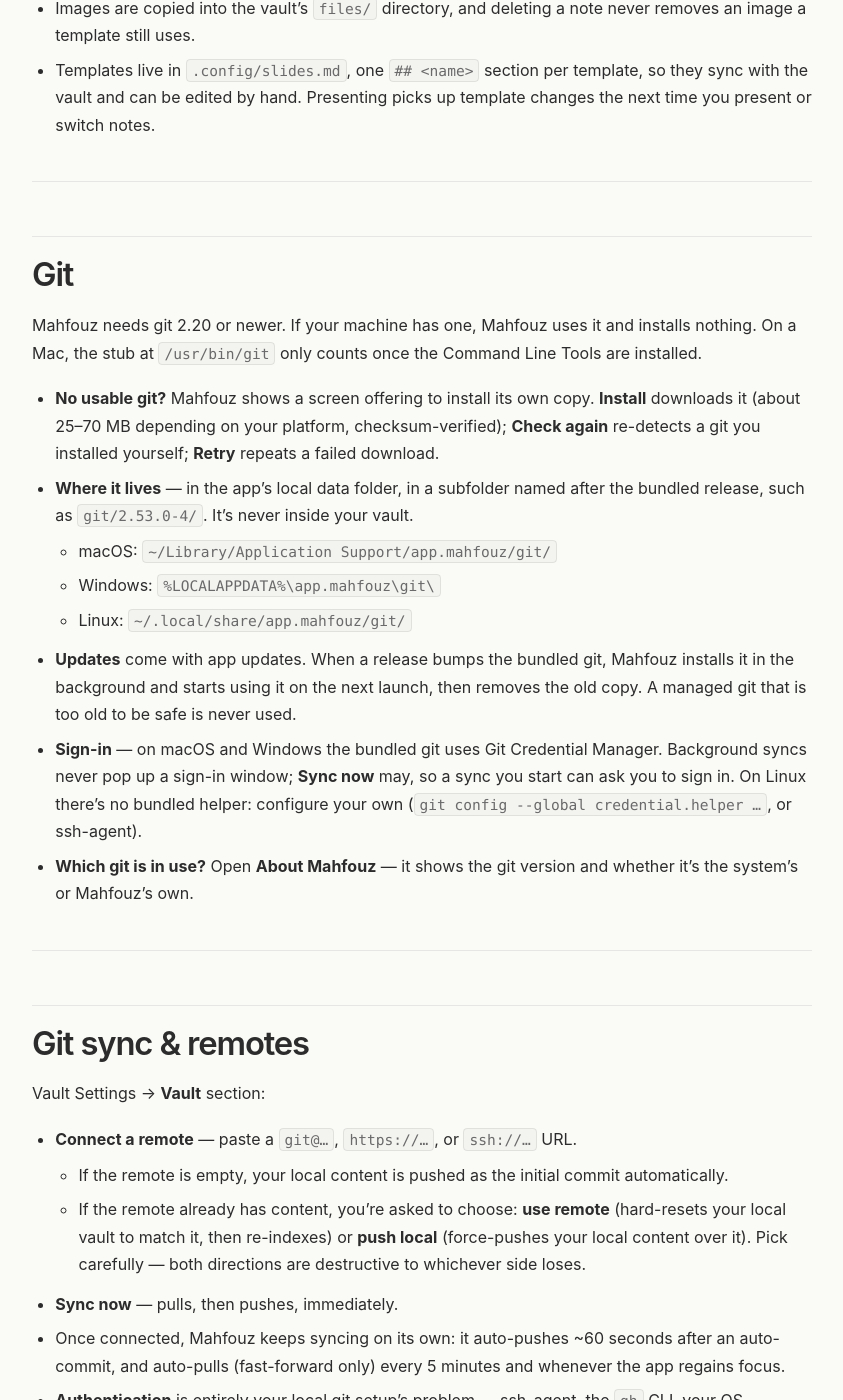
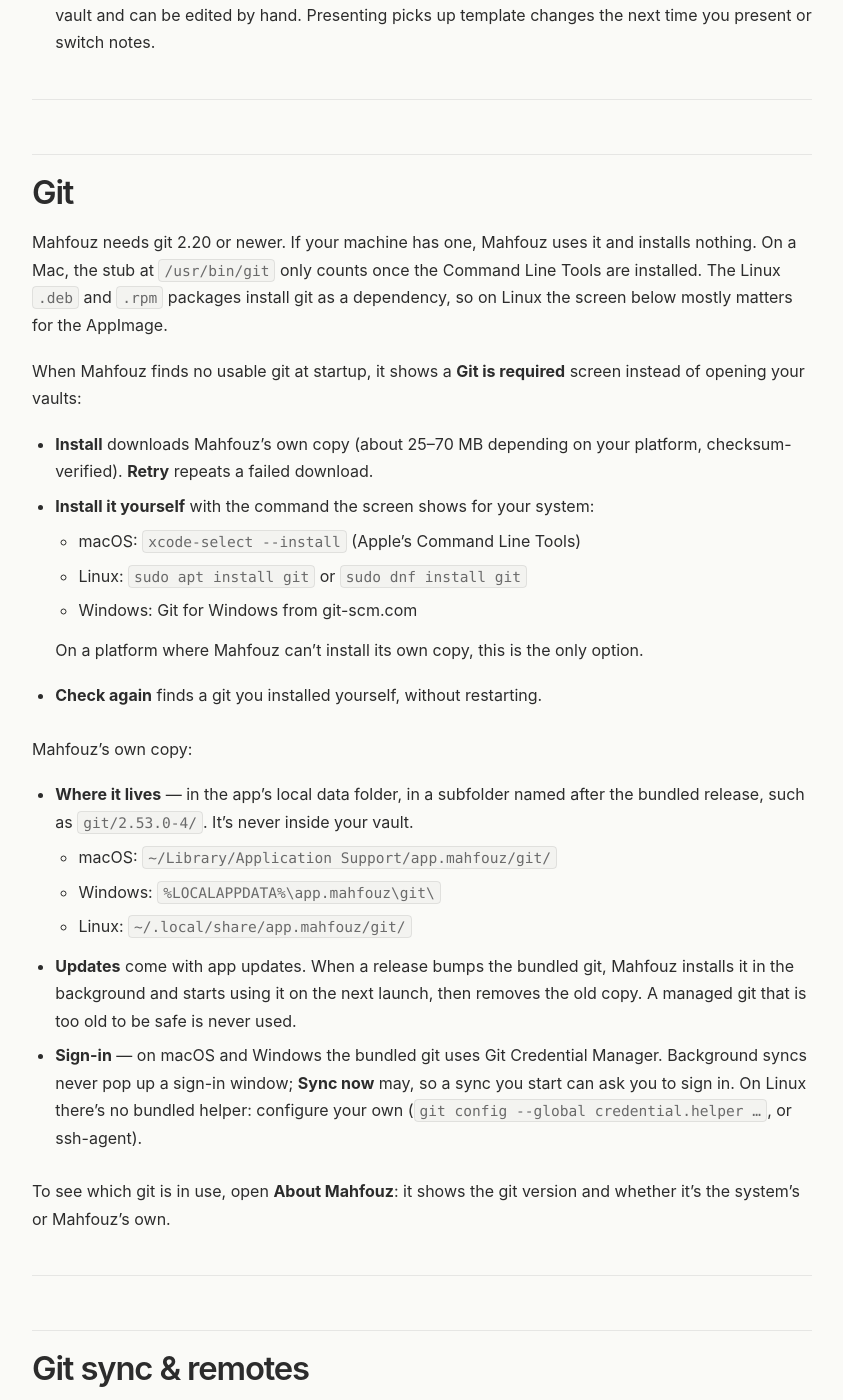
Before and after one commit to mahfouz-app/docs, a Jekyll site: the page built from guide.md, in a window 1280 px wide and 1400 px high, scrolled down 11255 px. Shown: the whole window, without its empty margins (218-1061 px from the left). Built offline with Jekyll 4.4.1, drawn with Linux system fonts in a browser that asks for light colours; some of the changed text lies outside the part shown.

Commit message:
docs: merge the missing-git note into the Git section
The top-of-guide note now points to ## Git, which describes Install,
the install-it-yourself commands per OS, and Check again, and notes
that the Linux .deb/.rpm packages install git.

Co-Authored-By: Claude Opus 5.5 <noreply@anthropic.com>

```diff
--- a/HELP.md
+++ b/HELP.md
@@ -6,12 +6,9 @@ repository — the repo is the source of truth; Mahfouz's local database is
 just a rebuildable index on top of it. This guide covers every feature
 currently in the app.
 
-**Mahfouz needs Git installed.** The Linux `.deb` and `.rpm` packages
-install it for you. Otherwise, if Mahfouz can't find Git when it starts, it
-shows a **Mahfouz needs Git** screen with the install command for your
-system instead of opening your vaults: on macOS, `xcode-select --install`;
-on Linux, your distribution's `git` package; on Windows, Git for Windows
-from git-scm.com. Install it, then click **Check again**.
+**Mahfouz needs git.** If it can't find a usable git when it starts, it
+offers to install its own copy, or shows how to install git yourself. See
+[Git](#git).
 
 Menu → **Help → Keyboard Shortcuts** (`Cmd/Ctrl+/`) opens a quick-reference
 shortcut cheat sheet inside the app. This document is the long-form manual.
@@ -466,12 +463,27 @@ accent colors, a font, a logo, a footer — for both Present and PDF export.
 
 Mahfouz needs git 2.20 or newer. If your machine has one, Mahfouz uses it
 and installs nothing. On a Mac, the stub at `/usr/bin/git` only counts once
-the Command Line Tools are installed.
+the Command Line Tools are installed. The Linux `.deb` and `.rpm` packages
+install git as a dependency, so on Linux the screen below mostly matters
+for the AppImage.
 
-- **No usable git?** Mahfouz shows a screen offering to install its own
-  copy. **Install** downloads it (about 25–70 MB depending on your platform, checksum-verified);
-  **Check again** re-detects a git you installed yourself; **Retry** repeats
-  a failed download.
+When Mahfouz finds no usable git at startup, it shows a **Git is required**
+screen instead of opening your vaults:
+
+- **Install** downloads Mahfouz's own copy (about 25–70 MB depending on
+  your platform, checksum-verified). **Retry** repeats a failed download.
+- **Install it yourself** with the command the screen shows for your
+  system:
+  - macOS: `xcode-select --install` (Apple's Command Line Tools)
+  - Linux: `sudo apt install git` or `sudo dnf install git`
+  - Windows: Git for Windows from git-scm.com
+
+  On a platform where Mahfouz can't install its own copy, this is the only
+  option.
+- **Check again** finds a git you installed yourself, without restarting.
+
+Mahfouz's own copy:
+
 - **Where it lives** — in the app's local data folder, in a subfolder named
   after the bundled release, such as `git/2.53.0-4/`. It's never inside your vault.
   - macOS: `~/Library/Application Support/app.mahfouz/git/`
@@ -486,8 +498,9 @@ the Command Line Tools are installed.
   so a sync you start can ask you to sign in. On Linux there's no bundled
   helper: configure your own (`git config --global credential.helper …`, or
   ssh-agent).
-- **Which git is in use?** Open **About Mahfouz** — it shows the git version
-  and whether it's the system's or Mahfouz's own.
+
+To see which git is in use, open **About Mahfouz**: it shows the git
+version and whether it's the system's or Mahfouz's own.
 
 ---
 
```
